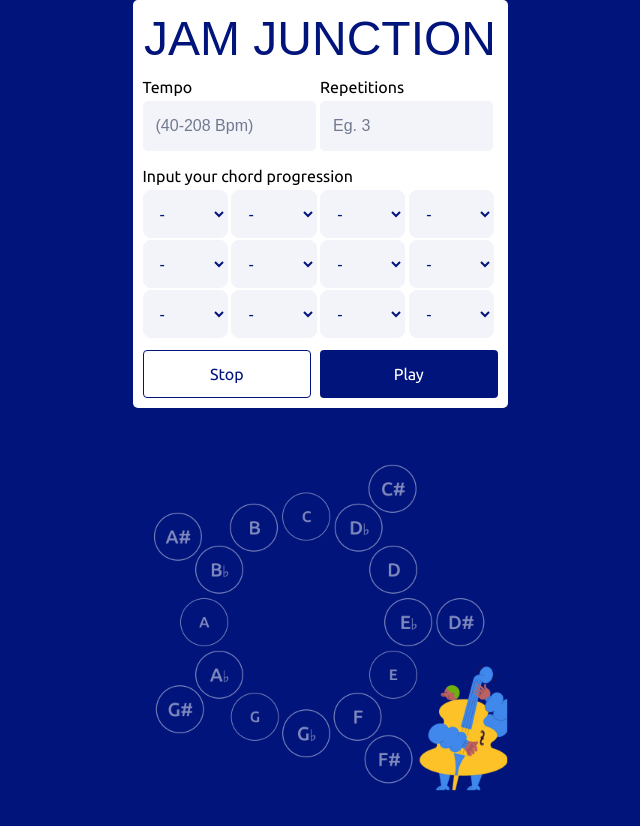
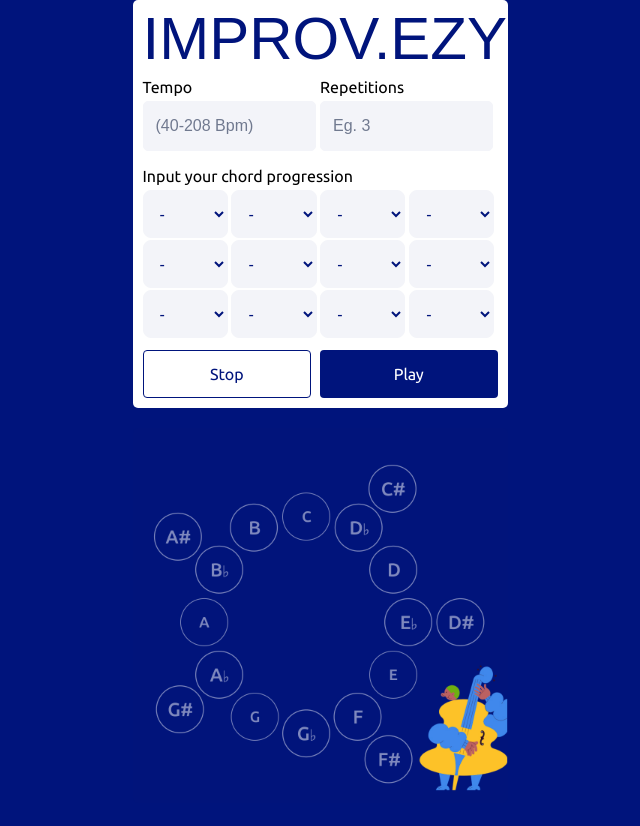
Before and after one commit to ra88ith0le/jamjunction, a plain HTML site: page index.html in a window 1280 px wide. Shown: the whole page, without its empty margins (320-960 px from the left). Drawn offline with Linux system fonts and the light colour scheme; a web font is replaced by a local one.

Commit message:
updating name and H1

```diff
--- a/index.html
+++ b/index.html
@@ -9,7 +9,7 @@
 <body>
 
 <div class="bottom">
-  <h1>JAM JUNCTION</h1>
+  <h1>IMPROV.EZY</h1>
     <div class="input-container">
       <div class="input-group">
         <label for="bpmInput">Tempo</label>
--- a/styles.css
+++ b/styles.css
@@ -126,7 +126,7 @@ body {
 h1 {
     font-family: "Unlock", sans-serif;
     color: #00147C;
-    font-size: 48px;
+    font-size: 60px;
     line-height: 48px;
     text-align: center;
     font-style: normal;
```
